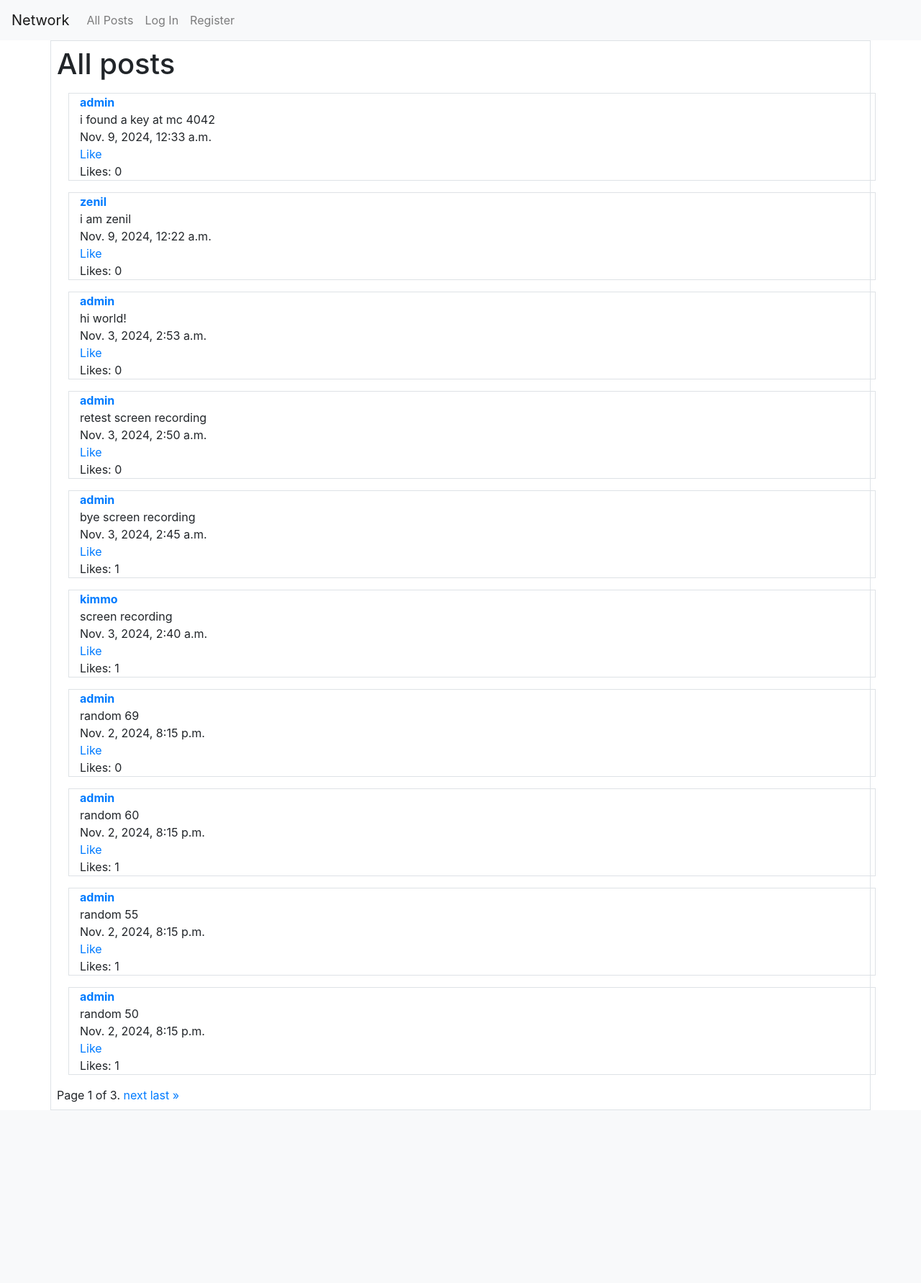
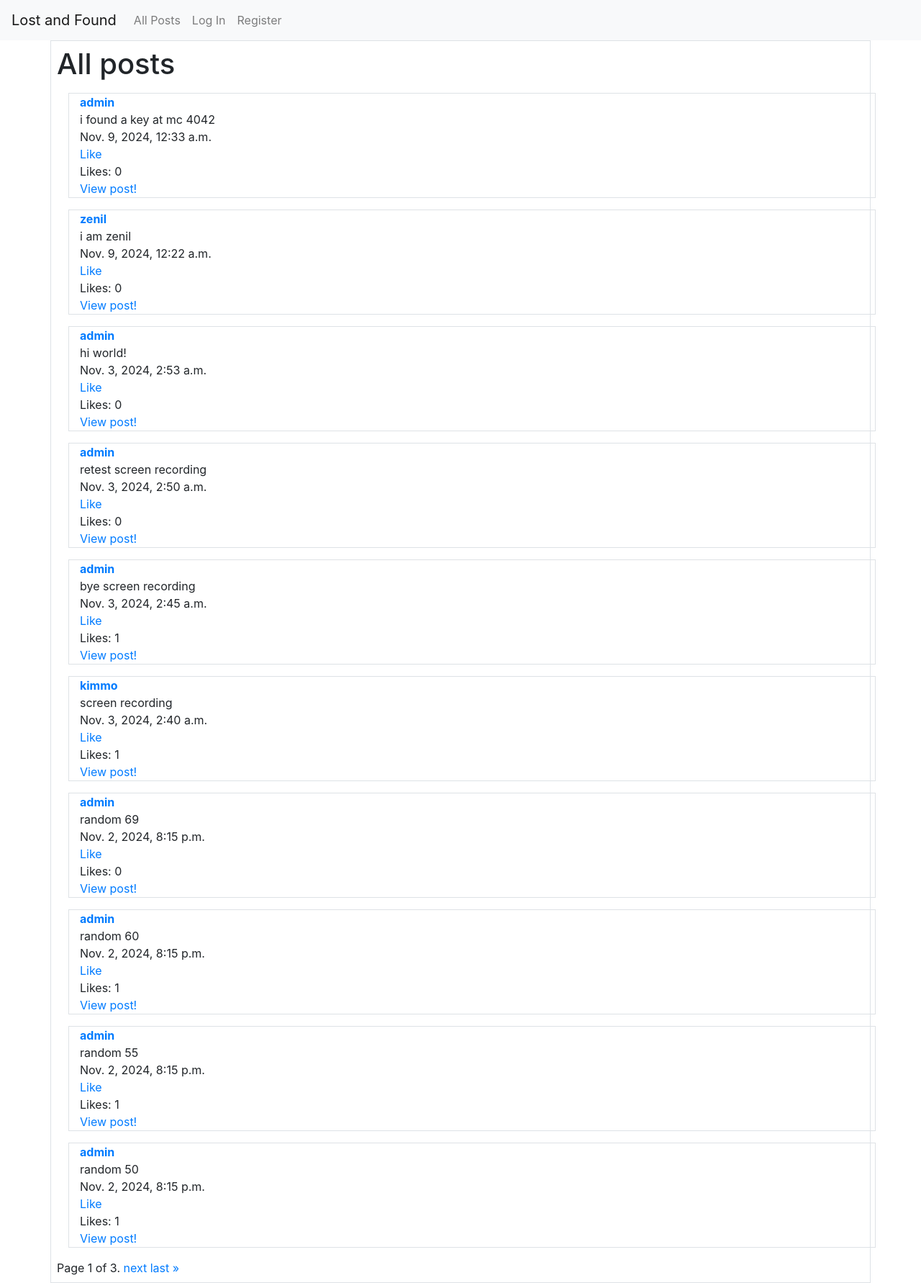
Before and after one commit to chezeng/UniHive, a Django app: page / in a window 1280 px wide. Shown: the whole page at 72% size. Before the commit the page ends 1542 px from the top, so only its background shows below. Run offline with Django 3.2, Linux system fonts and the light colour scheme; data comes from the database, SQL or seed files in the repository; some libraries are stand-ins or nearby versions.

Commit message:
added post page

```diff
--- a/Backend/network/templates/network/index.html
+++ b/Backend/network/templates/network/index.html
@@ -63,6 +63,9 @@
                 <span class="likes-count" data-id="{{ type.post.id }}">Likes: {{ type.post.likes.count }}</span>
             </div>
 
+            <div>
+                <a href="{% url 'postpage' type.post.id %}">View post!</a>
+            </div>
 
         </div>
     {% endfor %}
--- a/Backend/network/templates/network/layout.html
+++ b/Backend/network/templates/network/layout.html
@@ -11,7 +11,7 @@
     </head>
     <body>
         <nav class="navbar navbar-expand-lg navbar-light bg-light">
-            <a class="navbar-brand" href="#">Network</a>
+            <a class="navbar-brand" href="#">Lost and Found</a>
 
             <div>
               <ul class="navbar-nav mr-auto">
--- a/Backend/network/urls.py
+++ b/Backend/network/urls.py
@@ -18,4 +18,5 @@ urlpatterns = [
     path('save_post', views.save_post, name='save_post'),
     path('like_post', views.like_post, name='like_post'),
     path('unlike_post', views.unlike_post, name='unlike_post'),
+    path('postpage/<int:post_id>',views.postpage,name='postpage'),
 ]
--- a/Backend/network/views.py
+++ b/Backend/network/views.py
@@ -283,3 +283,10 @@ def unlike_post(request):
             'status': 'error',
             'message': str(e)
         }, status=500)
+
+def postpage(request, post_id):
+    post = Post.objects.get(id=post_id)
+    return render(request, 'network/postpage.html', {
+        'post' : post,
+        'post_id' : post_id
+    })
```
Also changed, not shown: Backend/network/templates/network/postpage.html (added, +7 -0 lines), 1 other file.
